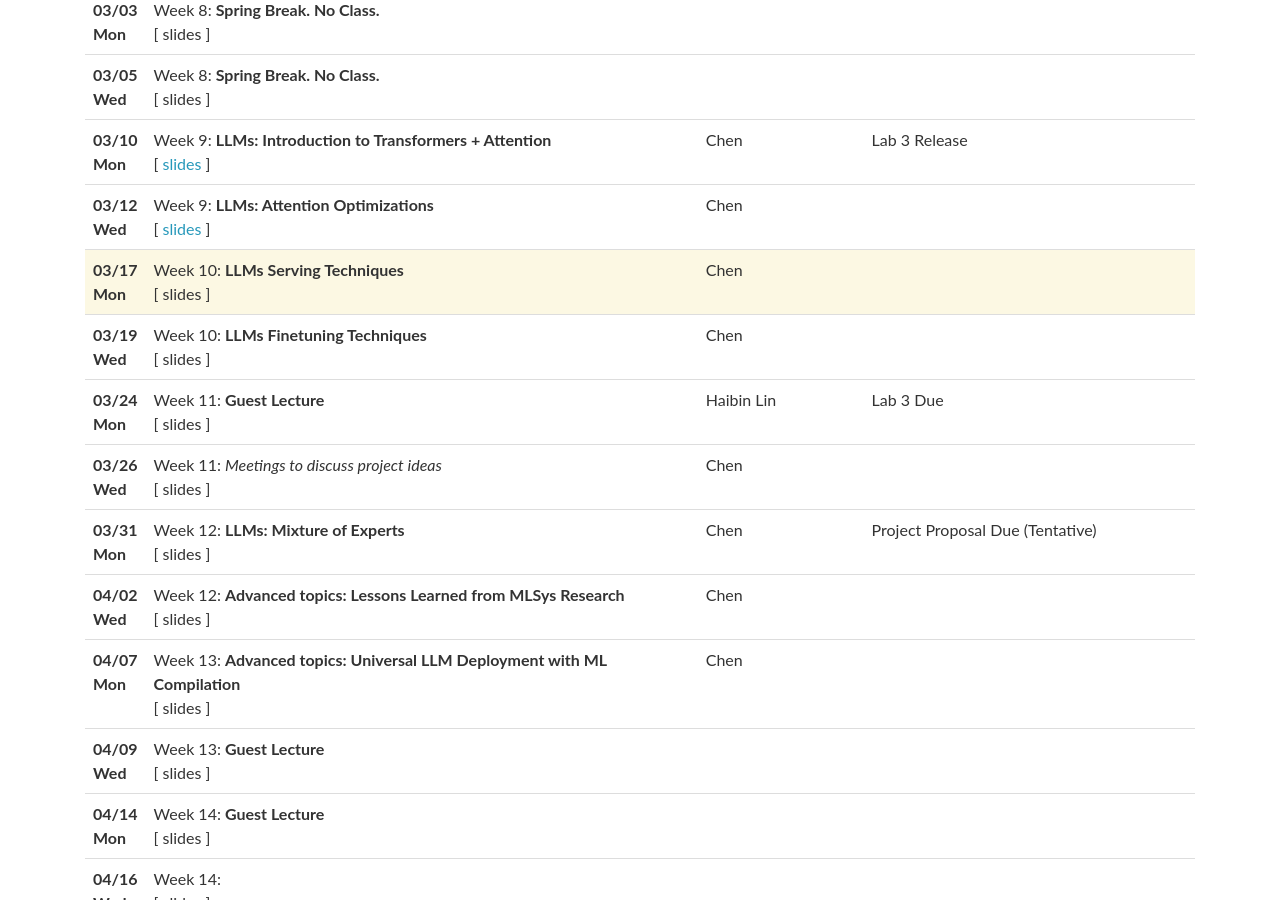
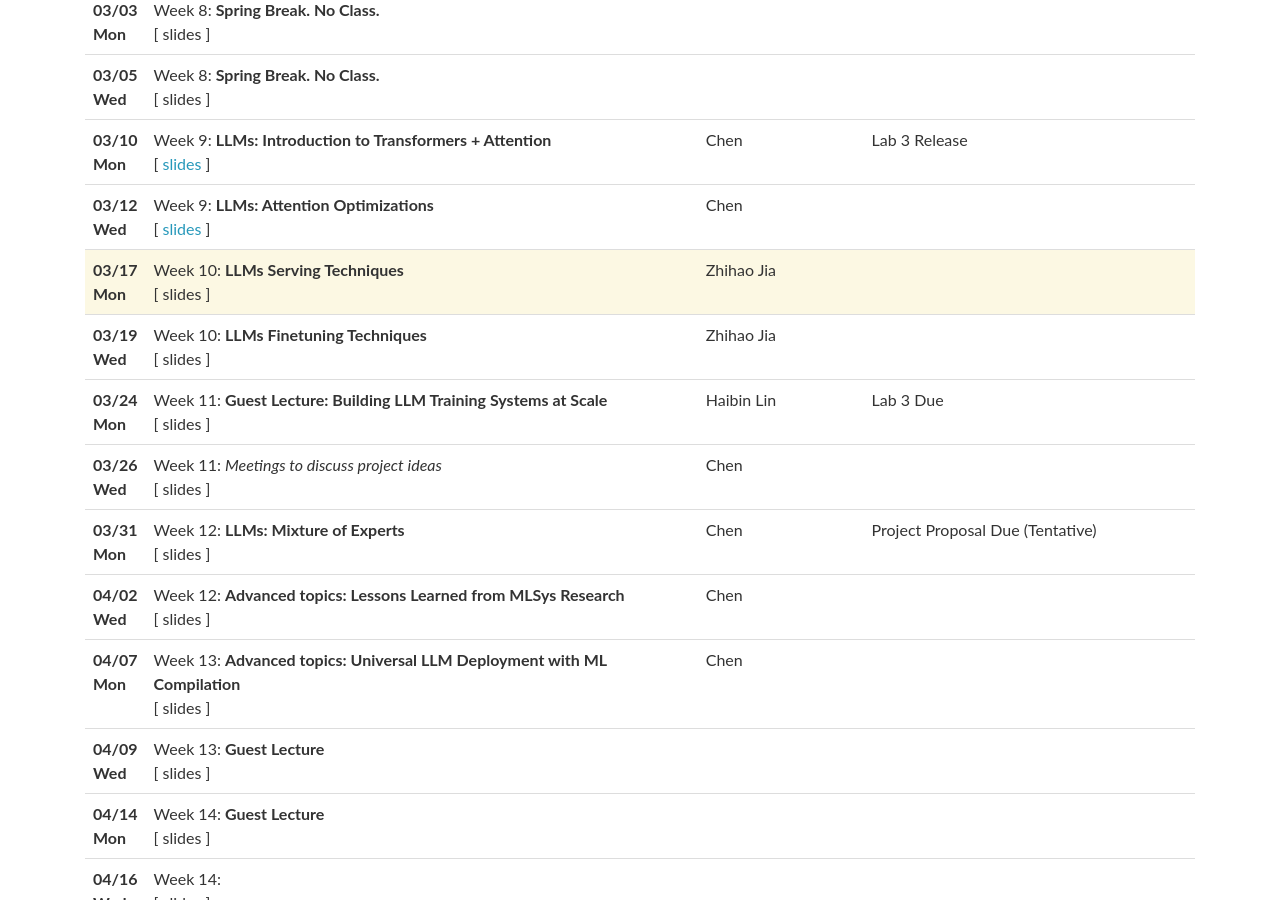
Before and after one commit to mlsyscourse/mlsyscourse.github.io, a Jekyll site: the page built from schedule.md, in a window 1280 px wide and 900 px high, scrolled down 1189 px. Built offline with Jekyll 4.4.1, drawn with Linux system fonts in a browser that asks for light colours.

Commit message:
schedule update

```diff
--- a/_data/lectures.yml
+++ b/_data/lectures.yml
@@ -161,7 +161,7 @@
 
 
 - date: 03/17 Mon
-  lecturer: Chen
+  lecturer: Zhihao Jia
   title: >
     Week 10: <strong>LLMs Serving Techniques </strong>
   slides:
@@ -170,7 +170,7 @@
   logistics:
 
 - date: 03/19 Wed
-  lecturer: Chen
+  lecturer: Zhihao Jia
   title: >
     Week 10: <strong>LLMs Finetuning Techniques </strong>
   slides:
@@ -182,7 +182,7 @@
 - date: 03/24 Mon
   lecturer: Haibin Lin
   title: >
-    Week 11: <strong>Guest Lecture</strong>
+    Week 11: <strong>Guest Lecture: Building LLM Training Systems at Scale</strong>
   slides:
   notes:
   readings:
```
